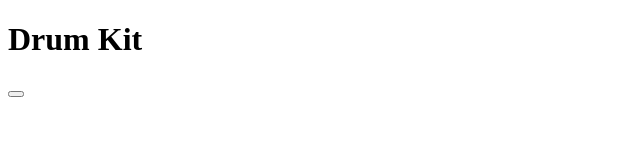
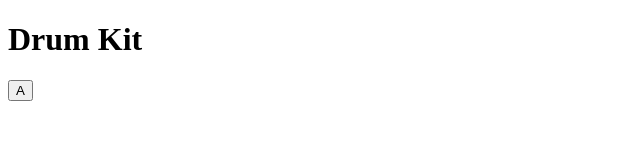
Before and after one commit to moysser-and-me/drum-kit, a plain HTML site: page index.html in a window 1280 px wide. Shown: the full height of the page, 0-640 px from the left. Drawn offline with Linux system fonts and the light colour scheme.

Commit message:
html: add class and id to buttons

```diff
--- a/index.html
+++ b/index.html
@@ -14,7 +14,7 @@
         </header>
         <main>
             <section id="buttons">
-                <button></button>
+                <button class="drum-button" id="button01">A</button>
             </section>
         </main>
         </body>
```
